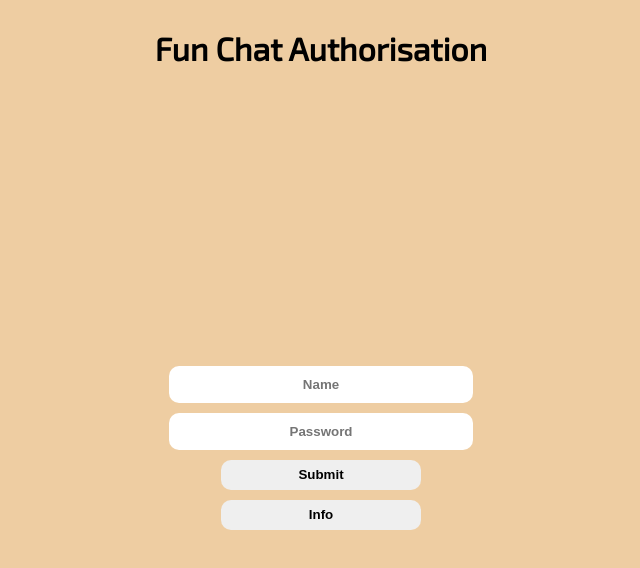
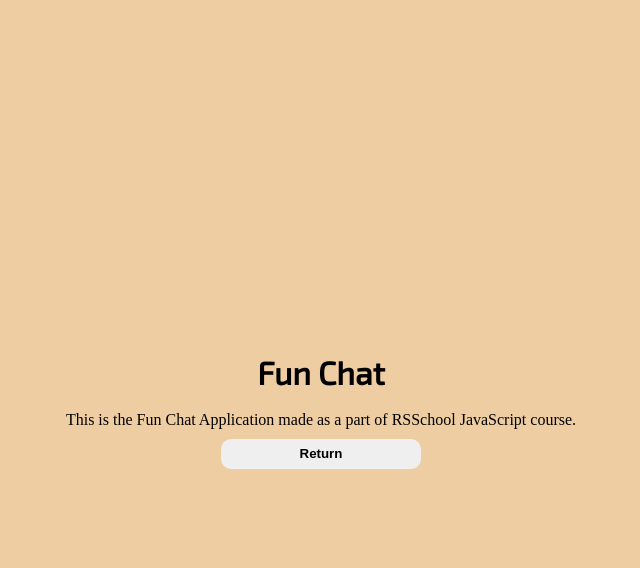
Before and after one commit to Mireille0000/RSSchool-Learning-Projects, a website built with webpack: page fun-chat/index.html in a window 1280 px wide. Both pictures are taken after a click on the button "Info". Shown: the whole page, without its empty margins (319-959 px from the left). Built offline with nearby package versions, Linux system fonts and the light colour scheme.

Commit message:
feat: render info page

```diff
--- a/fun-chat/package.json
+++ b/fun-chat/package.json
@@ -8,7 +8,7 @@
     "ci:format": "prettier . --check",
     "lint": "eslint . --ext .ts",
     "prepare": "cd .. && husky fun-chat/.husky",
-    "precommit": "npm run ci:format || npm run format && lint",
+    "precommit": "npm run ci:format || npm run format && npm run lint",
     "build": "webpack --mode=production --node-env=production",
     "build:dev": "webpack --mode=development",
     "build:prod": "webpack --mode=production --node-env=production",
--- a/fun-chat/src/app/app.ts
+++ b/fun-chat/src/app/app.ts
@@ -1,14 +1,30 @@
 import AuthenticationPage from './user-interface/ua-page.ts';
+import InfoPage from './user-interface/info-page.ts';
 
 export default class App {
   initialPage: AuthenticationPage;
+  //   infoPage: InfoPage;
 
   constructor() {
     this.initialPage = new AuthenticationPage('ua-page');
+    // this.infoPage = new InfoPage('info');
   }
 
   render() {
     const authPage = this.initialPage.renderAuthPage();
+    const infoPage = new InfoPage('info');
+    const infoButton = document.querySelector('.info-button');
+    infoButton.addEventListener('click', () => {
+      document.body.innerHTML = '';
+      // const infofmatiobPage = infoPage.renderInfoPage();
+      infoPage.renderInfoPage();
+      const returnBtn = document.querySelector('.return-button');
+      returnBtn.addEventListener('click', () => {
+        document.body.innerHTML = '';
+        return this.initialPage.renderAuthPage();
+      });
+    });
+
     return authPage;
   }
 }
--- a/fun-chat/src/app/templates/page.ts
+++ b/fun-chat/src/app/templates/page.ts
@@ -1,5 +1,7 @@
 export default abstract class Page {
   pageWrapper: HTMLDivElement;
+
+  formContainer: HTMLDivElement;
 
   header: HTMLElement;
 
@@ -13,6 +15,9 @@
     this.pageWrapper = document.createElement('div');
     this.pageWrapper.id = id;
     this.pageWrapper.className = 'container';
+
+    this.formContainer = document.createElement('div');
+
     this.header = document.createElement('header');
     this.main = document.createElement('main');
     this.footer = document.createElement('footer');
--- /dev/null
+++ b/fun-chat/src/app/user-interface/info-page.ts
@@ -0,0 +1,32 @@
+import Page from '../templates/page.ts';
+
+export default class InfoPage extends Page {
+  title: HTMLHeadingElement;
+
+  info: HTMLElement;
+
+  returnButton: HTMLButtonElement;
+
+  constructor(id: string) {
+    super(id);
+    this.title = document.createElement('h1');
+    this.info = document.createElement('div');
+    this.returnButton = document.createElement('button');
+  }
+
+  renderInfoPage() {
+    document.body.append(this.pageWrapper);
+    const pageTemplate = document.querySelector('.container') as HTMLElement;
+    pageTemplate.append(this.main);
+
+    this.addElementsToMain(this.formContainer);
+    this.formContainer.append(this.title, this.info, this.returnButton);
+    this.title.innerHTML = 'Fun Chat';
+    this.info.innerHTML = `This is the Fun Chat Application made
+    as a part of RSSchool JavaScript course.`;
+    this.returnButton.innerHTML = 'Return';
+    this.formContainer.className = 'form-container';
+    this.returnButton.className = 'return-button';
+    this.returnButton.type = 'button';
+  }
+}
--- a/fun-chat/src/app/user-interface/ua-page.css
+++ b/fun-chat/src/app/user-interface/ua-page.css
@@ -40,6 +40,7 @@
 }
 
 .submit-button:hover,
-.info-button:hover {
+.info-button:hover,
+.return-button:hover {
   background-color: rgb(78, 228, 228);
 }
--- a/fun-chat/src/app/user-interface/ua-page.ts
+++ b/fun-chat/src/app/user-interface/ua-page.ts
@@ -19,7 +19,7 @@
 
   constructor(id: string) {
     super(id);
-    this.formContainer = document.createElement('div');
+    // this.formContainer = document.createElement('div');
     this.form = document.createElement('form');
     this.nameDiv = document.createElement('div');
     this.nameDiv.className = 'form-input';
--- a/fun-chat/src/style.css
+++ b/fun-chat/src/style.css
@@ -8,6 +8,7 @@
 }
 
 body {
+  margin: 0 auto;
   background-color: rgb(238, 205, 162);
 }
 
```
Also changed, not shown: fun-chat/.eslintrc.json, 1 other file.
